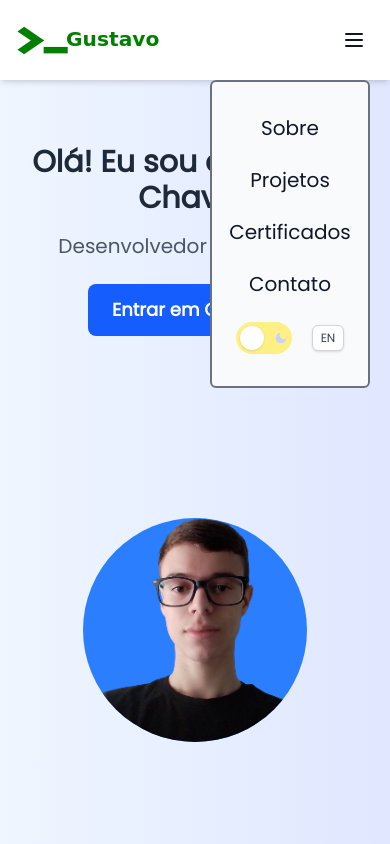
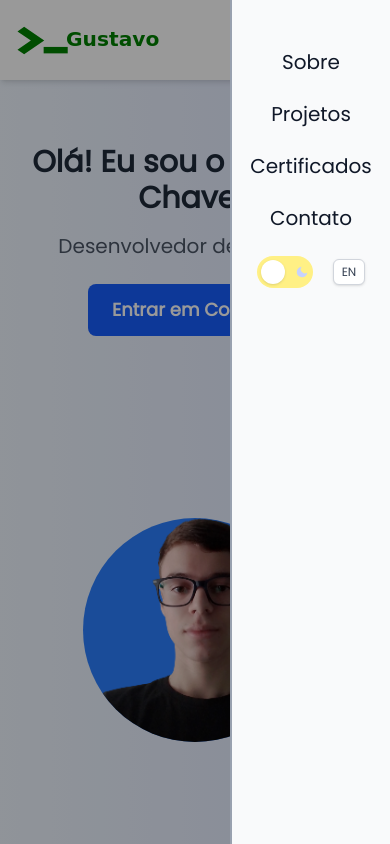
Before and after one commit to Gustavo7327/Portfolio, a React (Vite) app: page / in a window 390 px wide. Both pictures are taken after a click on the button 354 px from the left and 40 px from the top of the page. Shown: the top 844 px of the page. Built offline with nearby package versions, Linux system fonts and the light colour scheme.

Commit message:
feat: change navbar style

```diff
--- a/src/components/Navbar.jsx
+++ b/src/components/Navbar.jsx
@@ -32,10 +32,26 @@ export default function Navbar() {
     };
   }, []);
 
+  useEffect(() => {
+    if (isOpen) {
+      document.body.style.overflow = "hidden";
+    } else {
+      document.body.style.overflow = "auto";
+    }
+    return () => {
+      document.body.style.overflow = "auto";
+    };
+  }, [isOpen]);
+
   return (
     <header className="flex items-center justify-center sticky top-0 bg-white dark:bg-gray-800 w-full shadow-md z-10">
       <div className="flex justify-between items-center p-4 h-20 w-full max-w-[850px] ">
-        <img src={`${import.meta.env.BASE_URL}logo.svg`} alt="Logo" className="size-36" onClick={() => window.location.href = "#hero"}/>
+        <img
+          src={`${import.meta.env.BASE_URL}logo.svg`}
+          alt="Logo"
+          className="size-36"
+          onClick={() => (window.location.href = "#hero")}
+        />
         <button
           id="menu-mobile"
           onClick={handleBtnClick}
@@ -96,11 +112,11 @@ export default function Navbar() {
         <nav
           ref={menuMobileRef}
           id="menu-mobile-links"
-          className={`fixed top-20 right-0 w-40 z-50 transform transition-transform duration-300 border-2 border-gray-500 rounded-md mr-5 bg-gray-50 dark:bg-[#1e2939] ${
-            isOpen ? "translate-y-0" : "translate-y-[200vh]"
+          className={`fixed top-0 right-0 w-40 z-50 h-screen transform transition-transform duration-300 border-l-2 dark:border-gray-700 border-gray-400 bg-gray-50 dark:bg-[#1e2939] ${
+            isOpen ? "translate-x-0" : "translate-x-[200vw]"
           }`}
         >
-          <ul className="flex flex-col items-center gap-6 py-8">
+          <ul className="flex flex-col items-center gap-6 py-8 mt-4">
             <li className="link" onClick={handleLinkClick}>
               <a
                 href="#about"
@@ -147,6 +163,14 @@ export default function Navbar() {
           <LanguageSwitcher />
         </div>
       </div>
+
+      <div
+        className={`
+          fixed inset-0 bg-black/40 z-40 md:hidden transition-opacity duration-500 ease-in-out
+          ${isOpen ? "opacity-100 visible" : "opacity-0 invisible pointer-events-none"}
+        `}
+        onClick={handleLinkClick}
+      />
     </header>
   );
 }
```
